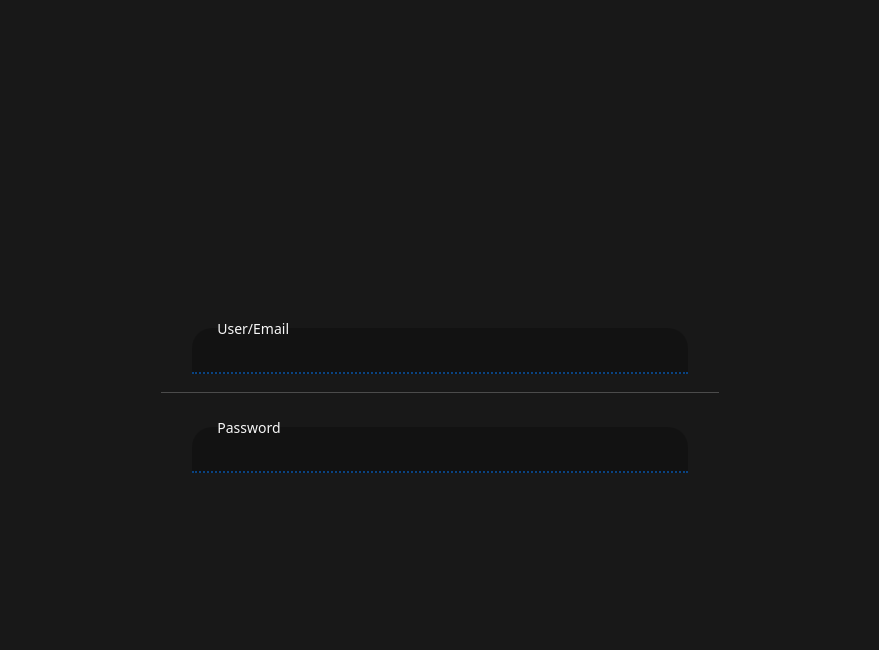
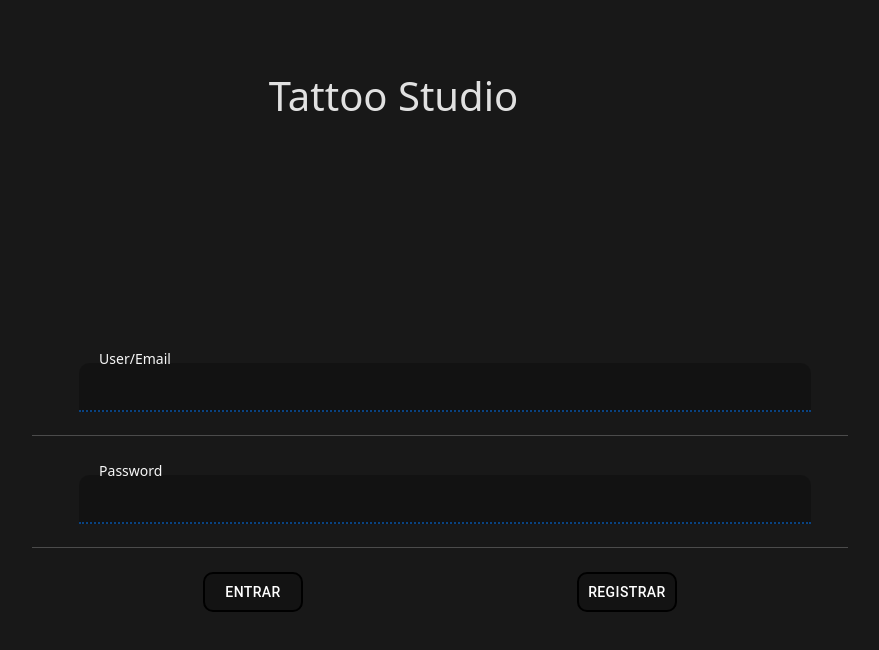
Before and after one commit to AlinPetrisorCiobanu/tatoo_studio, a React (Vite) app: page / in a window 1280 px wide. Shown: the top 650 px of the page, without its empty margins (200-1079 px from the left). Built offline with nearby package versions, Linux system fonts and the light colour scheme.

Commit message:
Pathc: se da estilo a la vista de login

```diff
--- a/src/main.jsx
+++ b/src/main.jsx
@@ -3,7 +3,7 @@ import { StrictMode } from 'react'
 import { createRoot } from 'react-dom/client'
 import { BrowserRouter } from 'react-router-dom'
 import App from './App.jsx'
-import './styleshiets/index.css'
+import './styleshiets/global.css'
 
 
 createRoot(document.getElementById('root')).render(
--- a/src/pages/Principal/principal.css
+++ /dev/null
@@ -1,23 +0,0 @@
-.custom-input {
-  position: relative;
-  margin: 10px 0;
-}
-
-.custom-input input {
-  width: 100%;
-  padding: 10px;
-  border: 0px;
-  border-bottom: 2px dotted #007bff77;
-  border-radius:20px 20px 0px 0px;
-  outline: none;
-  background-color: rgba(0, 0, 0, 0.212);
-}
-
-.custom-input label {
-  position: absolute;
-  top: -10px;
-  left: 20px;
-  padding: 0 5px;
-  font-size: 14px;
-  color: #f7f7f7;
-}
--- a/src/pages/Principal/principal.jsx
+++ b/src/pages/Principal/principal.jsx
@@ -1,23 +1,20 @@
 import Container from 'react-bootstrap/Container';
-import TextField from "@mui/material/TextField";
+import Button from '@mui/material/Button';
 import Row from 'react-bootstrap/Row';
 import Col from 'react-bootstrap/Col';
-import "./principal.css"
 
 function Principal() {
 
-  function MyInput() {
-    return (
-      <TextField
-        label="User/Email"
-        variant="outlined"
-        fullWidth
-      />
-    );
-  }
 
   return (
-    <Container fluid="md" className="d-flex justify-content-center align-items-center vh-100">
+    <Container fluid="md" className="d-flex justify-content-center align-items-center vh-100 flex-column">
+      <Row className='w-100'>
+        <Col xs={11} sm={11} md={11} lg={11} xl={11} xxl={11} className='text-center p-4 mt-5'>
+          <h1>Tattoo Studio</h1>
+        </Col>
+      </Row>
+      <Row className="flex-grow-1 d-flex justify-content-center align-items-center">
+        <Col xs={11} sm={11} md={11} lg={11} xl={11} xxl={11}>
           <Row className="justify-content-center align-items-center">
             <Col xs={11} sm={11} md={11} lg={11} xl={11} xxl={11} className='text-center p-2'>
               <div className="custom-input">
@@ -32,6 +29,19 @@ function Principal() {
                 <label htmlFor="password">Password</label>
               </div>
             </Col>
+            <hr />
+            <Col xs={11} sm={11} md={11} lg={11} xl={11} xxl={11}>
+              <Row className='justify-content-around align-items-center mt-2'>
+                <Col xs={4} sm={4} md={4} lg={4} xl={4} xxl={4} className='d-flex justify-content-center align-items-center text-center' >
+                <Button className='button_login_reg'>Entrar</Button>
+                </Col>
+                <Col xs={4} sm={4} md={4} lg={4} xl={4} xxl={4} className='d-flex justify-content-center align-items-center text-center' >
+                <Button className='button_login_reg'>Registrar</Button>
+                </Col>
+              </Row>
+            </Col>
+          </Row>
+        </Col>
       </Row>
     </Container>
   )
--- /dev/null
+++ b/src/styleshiets/global.css
@@ -0,0 +1,59 @@
+/* Root */
+:root {
+  font-family: system-ui, Avenir, Helvetica, Arial, sans-serif;
+  line-height: 1.5;
+  font-weight: 400;
+
+  color-scheme: light dark;
+  color: rgba(255, 255, 255, 0.87);
+  background-color: #181818;
+
+  font-synthesis: none;
+  text-rendering: optimizeLegibility;
+  -webkit-font-smoothing: antialiased;
+  -moz-osx-font-smoothing: grayscale;
+}
+Body{
+  color: rgba(255, 255, 255, 0.87);
+  background-color: #181818;
+  margin: 0px;
+  padding: 0px;
+  overflow: hidden;
+  box-sizing: border-box;
+}
+
+/* Main */
+.custom-input {
+  position: relative;
+  margin: 10px 0;
+}
+
+.custom-input input {
+  width: 100%;
+  padding: 10px;
+  padding-top: 13px;
+  padding-left: 20px;
+  padding-right: 20px;
+  margin: 5px;
+  border: 0px;
+  border-bottom: 2px dotted #007bff77;
+  border-radius:10px 10px 0px 0px;
+  outline: none;
+  background-color: rgba(0, 0, 0, 0.212);
+}
+
+.custom-input label {
+  position: absolute;
+  top: -10px;
+  left: 20px;
+  padding: 0 5px;
+  font-size: 14px;
+  color: #f7f7f7;
+}
+body .button_login_reg{
+    min-width: 100px;
+  border: 2px solid black;
+  border-radius: 10px;
+  background-color: rgba(0, 0, 0, 0.212);
+  color: white;
+}
--- a/src/styleshiets/index.css
+++ /dev/null
@@ -1,22 +0,0 @@
-:root {
-  font-family: system-ui, Avenir, Helvetica, Arial, sans-serif;
-  line-height: 1.5;
-  font-weight: 400;
-
-  color-scheme: light dark;
-  color: rgba(255, 255, 255, 0.87);
-  background-color: #181818;
-
-  font-synthesis: none;
-  text-rendering: optimizeLegibility;
-  -webkit-font-smoothing: antialiased;
-  -moz-osx-font-smoothing: grayscale;
-}
-Body{
-  color: rgba(255, 255, 255, 0.87);
-  background-color: #181818;
-  margin: 0px;
-  padding: 0px;
-  overflow: hidden;
-  box-sizing: border-box;
-}
```
Lines whose indentation alone changed are shown as unchanged.
